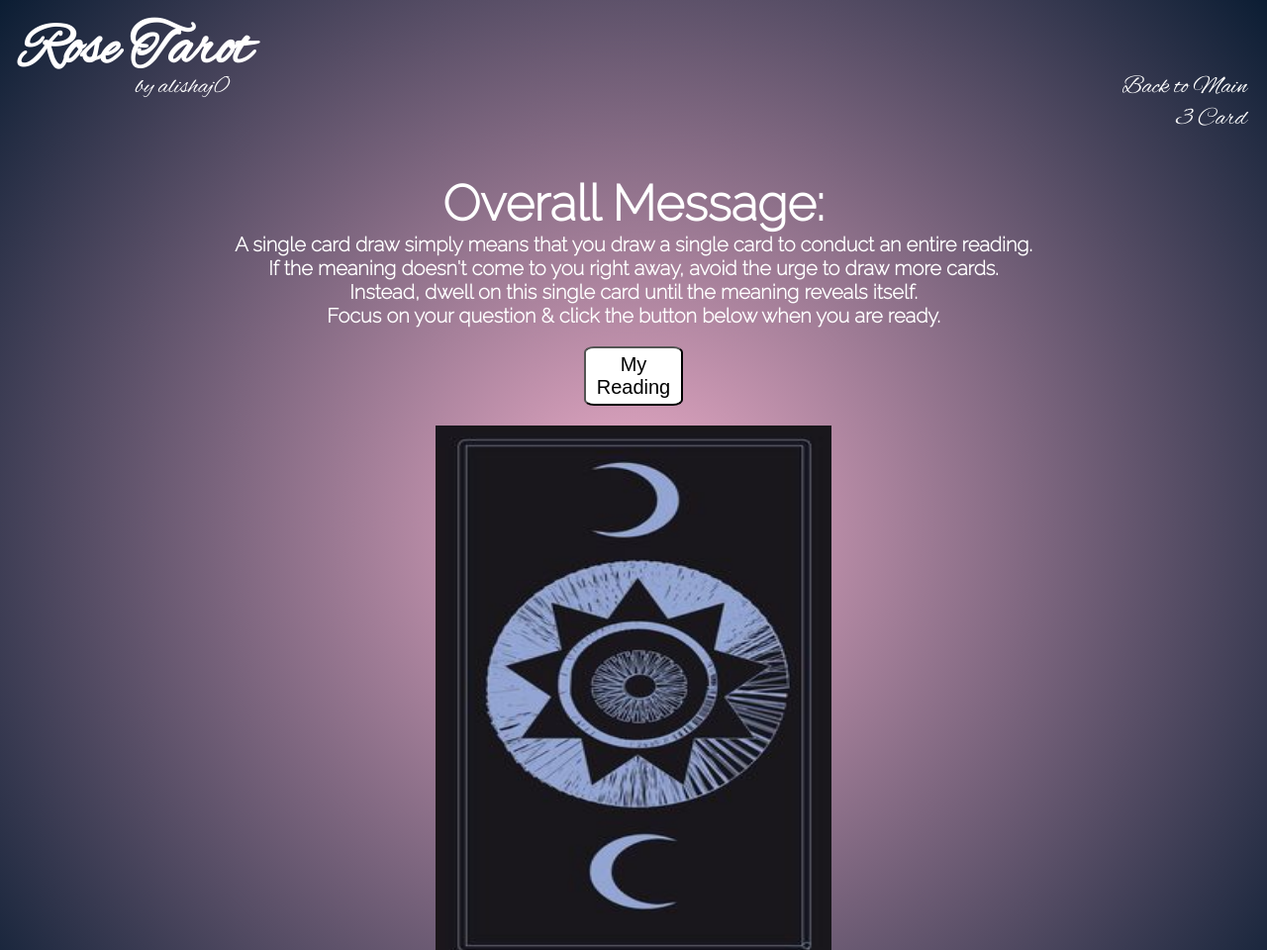
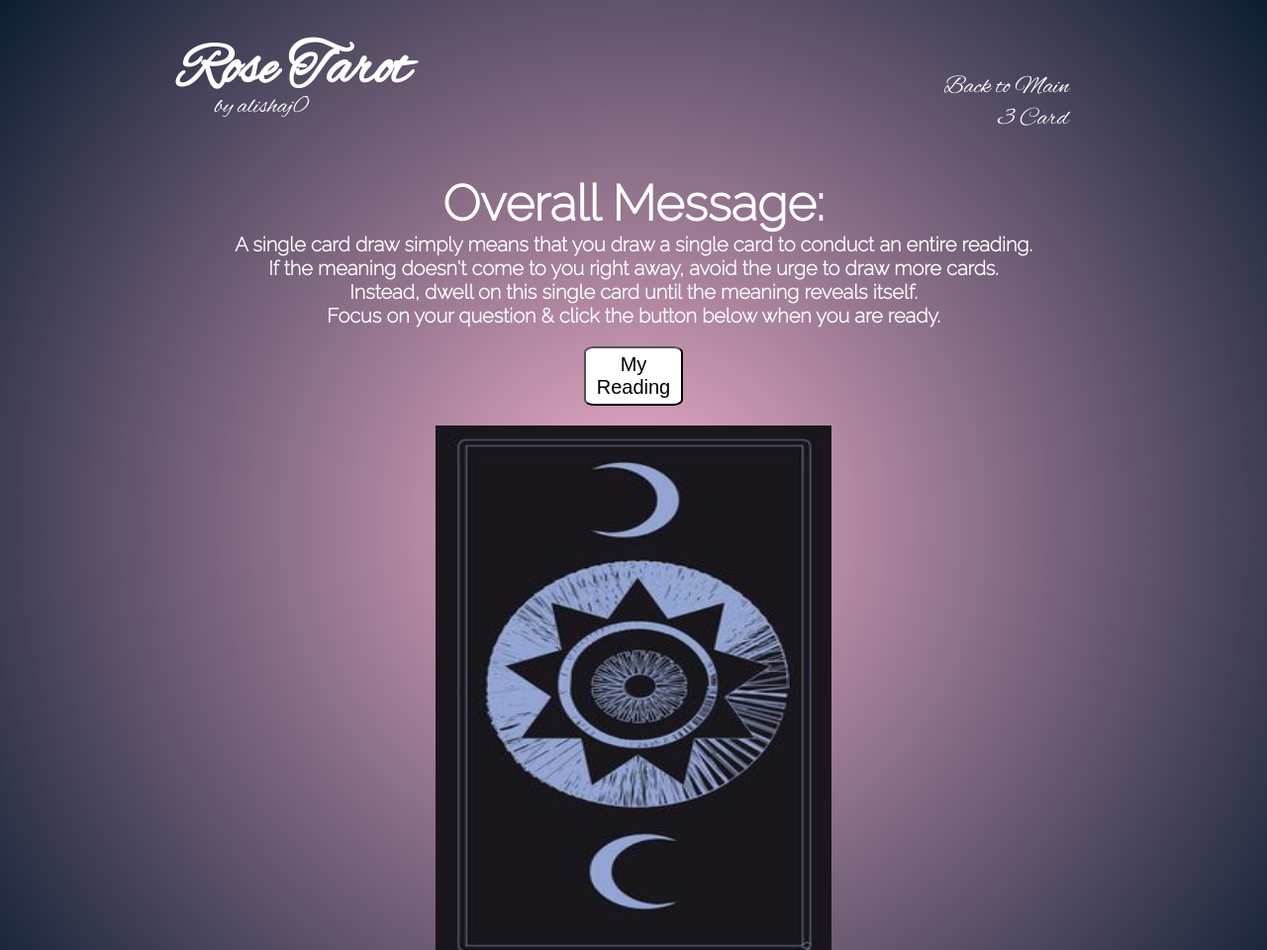
Before and after one commit to alishaj0/Capstone_TarotAppWithJS, a plain HTML site: page oneCardDraw.html in a window 1280 px wide. Shown: the top 960 px of the page at 99% size. Drawn offline with nearby package versions, Linux system fonts and the light colour scheme.

Commit message:
Updated css files to include media queries. Accessible on all devices.

```diff
--- a/styles/media/oneCardDrawMedia.css
+++ b/styles/media/oneCardDrawMedia.css
@@ -44,3 +44,17 @@
         margin-bottom: 0;
     }
 }
+
+
+@media (min-width: 900px) {
+   .navbar {
+       top: 20px;
+   }
+    .navbar > h1 {
+        margin-left: 160px;
+        line-height: 0.7;
+    }
+    .Container > a {
+        right: 200px;
+    }
+}
--- a/styles/oneCardDraw.css
+++ b/styles/oneCardDraw.css
@@ -38,7 +38,7 @@ body {
 
 .navbar > h1 {
     font-size: 60px;
-    margin-left: 0px;
+    margin-left: 40px;
     margin-top: 30px;
     position: relative;
     line-height: 0.7;
@@ -57,7 +57,7 @@ body {
     align-self: flex-end;
     position: relative;
     top: 0px;
-    right: 20px;
+    right: 60px;
     cursor: pointer;
     font-size: 25px;
     font-family: 'Alex Brush', cursive;
```
